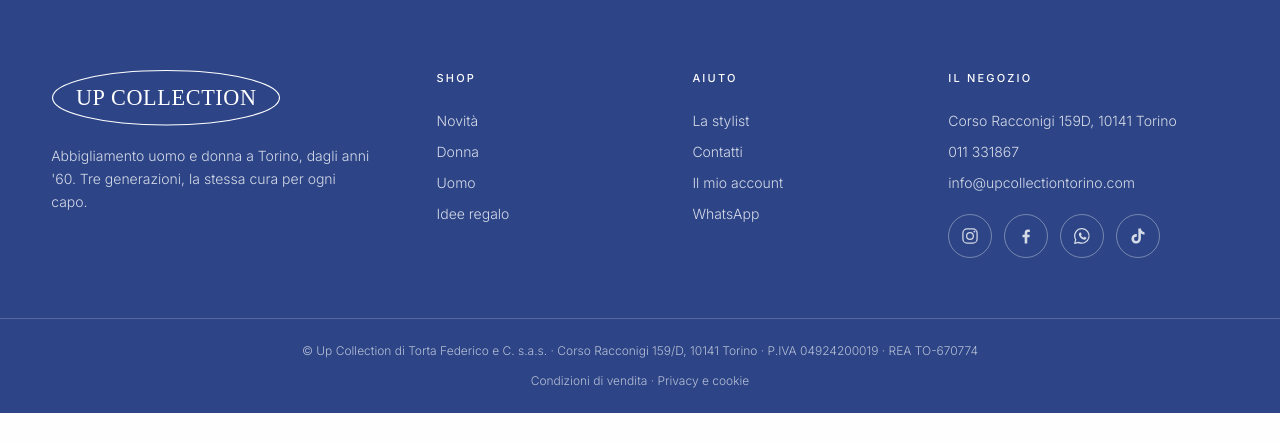
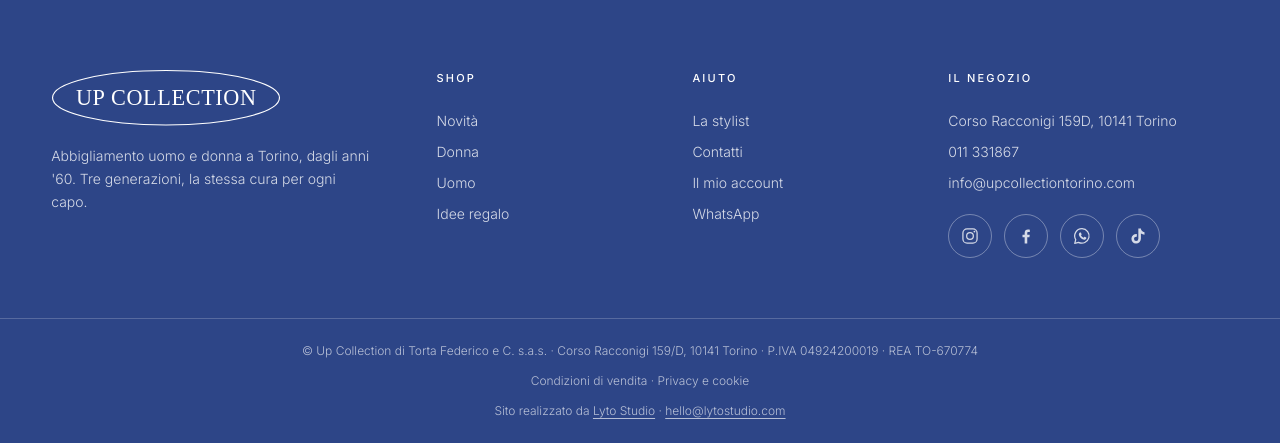
Before and after one commit to ericatorta/upcollection-shop, a Flask app: page /login?next=/admin in a window 1280 px wide. Shown: the part 1156-1599 px from the top of the page. Before the commit the page ends 1569 px from the top, so only its background shows below. Run offline with Flask 3, Linux system fonts and the light colour scheme.

Commit message:
Footer: firma Sito realizzato da Lyto Studio con email

```diff
--- a/static/css/style.css
+++ b/static/css/style.css
@@ -360,6 +360,7 @@
 .social svg { width: 20px; height: 20px; }
 .piede__fondo { display: flex; flex-direction: column; align-items: center; text-align: center; gap: 10px; margin-top: 60px; padding-block: 22px; border-top: 1px solid rgba(255, 255, 255, .2); font-size: 12px; color: rgba(255, 255, 255, .65); }
 .piede__fondo a { display: inline; }
+.piede__firma a { text-decoration: underline; text-underline-offset: 3px; }
 
 /* ---------- catalogo ---------- */
 .catalogo-testa { padding-block: 48px 30px; }
--- a/templates/base.html
+++ b/templates/base.html
@@ -6,7 +6,7 @@
   <title>{% block titolo %}Abbigliamento uomo e donna a Torino{% endblock %} · Up Collection</title>
   <meta name="description" content="{% block descrizione %}Up Collection, negozio di abbigliamento uomo e donna a Torino dagli anni '60: Liu Jo, Blauer, Armani Exchange, Sun68, Happy Socks e altri marchi. Spedizione o ritiro gratuito in negozio.{% endblock %}">
   <link rel="icon" href="{{ url_for('static', filename='img/favicon.svg') }}" type="image/svg+xml">
-  <link rel="stylesheet" href="{{ url_for('static', filename='css/style.css') }}?v=202610271">
+  <link rel="stylesheet" href="{{ url_for('static', filename='css/style.css') }}?v=202610272">
 </head>
 <body class="{% block body_class %}{% endblock %}">
 
@@ -174,6 +174,7 @@
     <div class="wrap piede__fondo">
       <span>© Up Collection di Torta Federico e C. s.a.s. · Corso Racconigi 159/D, 10141 Torino · P.IVA 04924200019 · REA TO-670774</span>
       <span><a href="{{ url_for('shop.condizioni') }}">Condizioni di vendita</a> · <a href="{{ url_for('shop.privacy') }}">Privacy e cookie</a></span>
+      <span class="piede__firma">Sito realizzato da <a href="https://lytostudio.com" target="_blank" rel="noopener">Lyto Studio</a> · <a href="mailto:hello@lytostudio.com">hello@lytostudio.com</a></span>
     </div>
   </footer>
 
```
